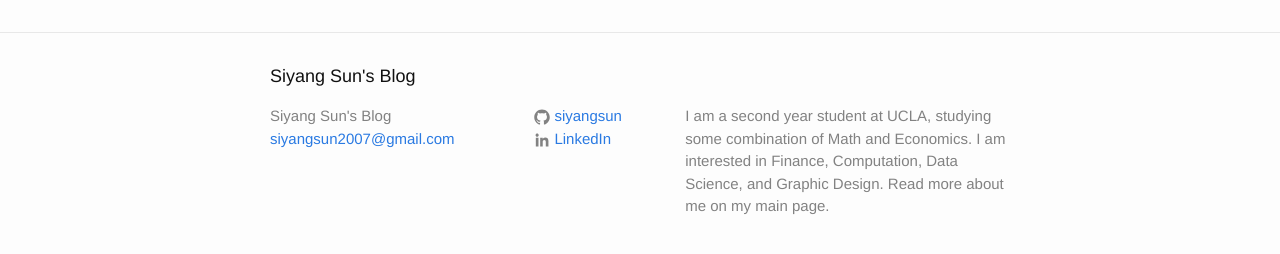
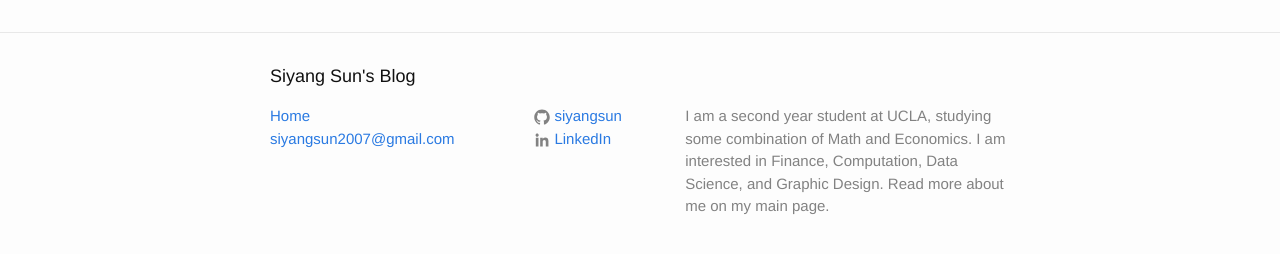
Before and after one commit to siyangsun/marginalia, a Jekyll site: the page built from index.html, in a window 1280 px wide. Shown: the part 354-608 px from the top of the page. Built offline with Jekyll 4.4.1, drawn with Linux system fonts in a browser that asks for light colours.

Commit message:
Changing footer

```diff
--- a/_includes/footer.html
+++ b/_includes/footer.html
@@ -7,7 +7,7 @@
     <div class="footer-col-wrapper">
       <div class="footer-col footer-col-1">
         <ul class="contact-list">
-          <li>{{ site.title }}</li>
+          <li><a href="http://siyangsun.github.io">Home</a></li>
           <li><a href="mailto:{{ site.email }}">{{ site.email }}</a></li>
         </ul>
       </div>
```
